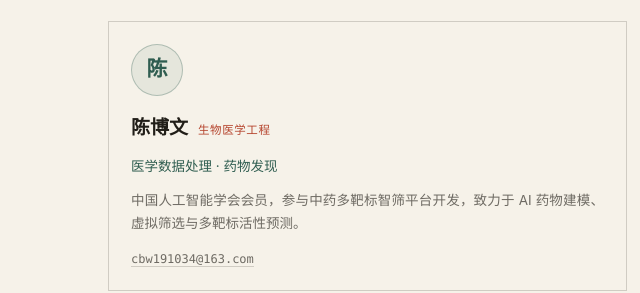
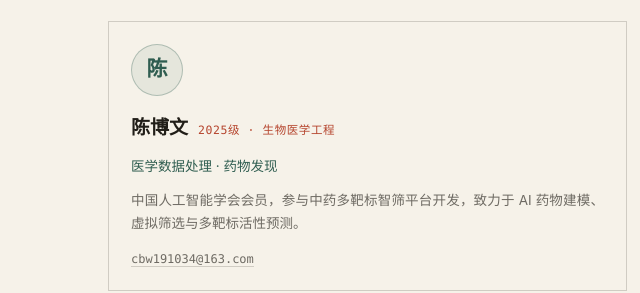
Before and after one commit to magic-lab-cdutcm/magic-lab-cdutcm.github.io, a plain HTML site: page index.html in a window 1280 px wide. Shown: the part 5408-5701 px from the top of the page, 0-640 px from the left. Drawn offline with Linux system fonts and the light colour scheme.

Commit message:
陈博文补2025级标注；研究生按年级排序

```diff
--- a/index.html
+++ b/index.html
@@ -237,7 +237,7 @@
       </li>
       <li class="member reveal">
         <span class="m-avatar" aria-hidden="true">陈</span>
-        <h3 class="m-name">陈博文<span class="m-role">生物医学工程</span></h3>
+        <h3 class="m-name">陈博文<span class="m-role">2025级 · 生物医学工程</span></h3>
         <p class="m-dir">医学数据处理 · 药物发现</p>
         <p class="m-intro">中国人工智能学会会员，参与中药多靶标智筛平台开发，致力于 AI 药物建模、虚拟筛选与多靶标活性预测。</p>
         <p class="m-meta"><a href="mailto:cbw191034@163.com">cbw191034@163.com</a></p>
```
